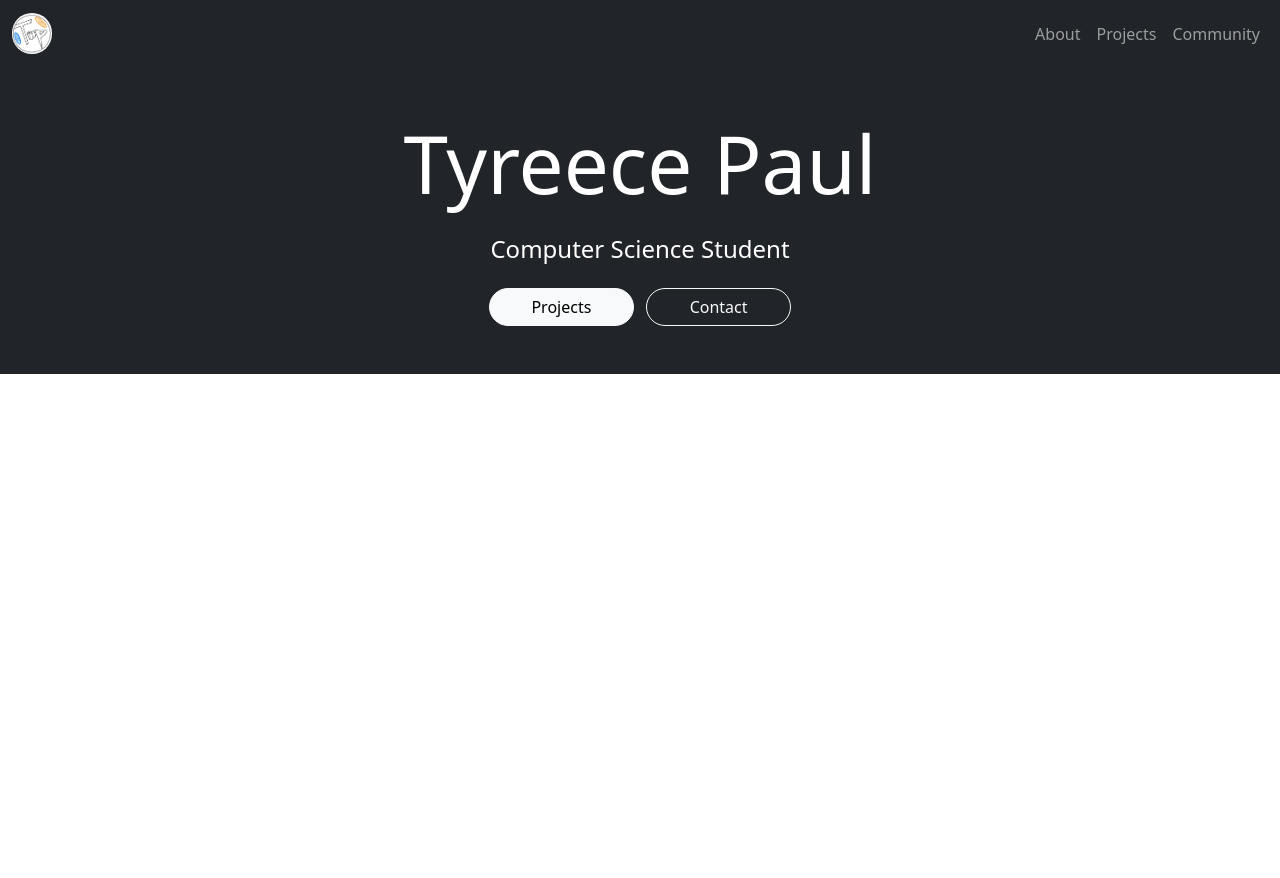
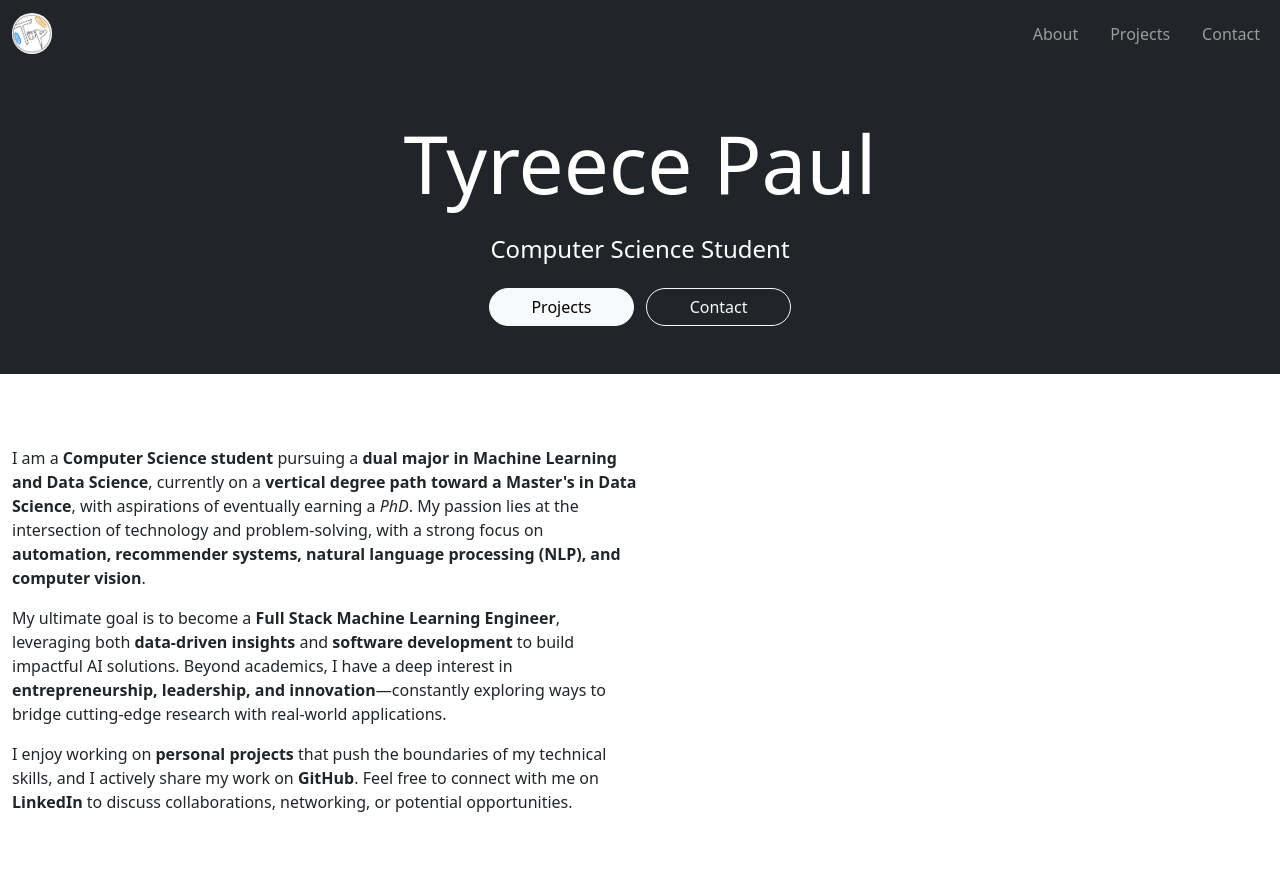
Before and after one commit to tyreecepaul/tyreecepaul.github.io, a plain HTML site: page index.html in a window 1280 px wide. Before the commit the page ends 800 px from the top, so only its background shows below. Drawn offline with nearby package versions, Linux system fonts and the light colour scheme.

Commit message:
About Me

```diff
--- a/index.html
+++ b/index.html
@@ -10,13 +10,40 @@
 <body>
     <!-- Placeholder for the navbar -->
     <div id="navbar"></div>
-
     <div class="container-fluid bg-dark text-white py-5">
         <div class="text-center">
             <h1 class="display-1 mb-4">Tyreece Paul</h1>
             <h4 class="mb-4">Computer Science Student</h4>
             <button type="button" class="btn btn-light rounded-pill mx-1" style="width: 145px;">Projects</button>
             <button type="button" class="btn btn-outline-light rounded-pill mx-1" style="width: 145px;">Contact</button>
+        </div>
+    </div>
+
+    <div class="container-fluid py-5">
+        <div class="row">
+            <div class="container-md">
+                <div class="col-md-6">
+                    <img src="" class="img-fluid" alt="">
+                </div>
+                <div class="col-md-6">
+                    <section id="about">
+                        <p>I am a <strong>Computer Science student</strong> pursuing a
+                            <strong>dual major in Machine Learning and Data Science</strong>,
+                            currently on a <strong>vertical degree path toward a Master's in Data Science</strong>,
+                            with aspirations of eventually earning a <em>PhD</em>. My passion lies at the intersection of
+                            technology and problem-solving, with a strong focus on
+                            <strong>automation, recommender systems, natural language processing (NLP), and computer vision</strong>.</p>
+                        <p>My ultimate goal is to become a <strong>Full Stack Machine Learning Engineer</strong>,
+                            leveraging both <strong>data-driven insights</strong> and <strong>software development</strong>
+                            to build impactful AI solutions. Beyond academics, I have a deep interest in
+                            <strong>entrepreneurship, leadership, and innovation</strong>—constantly exploring ways
+                            to bridge cutting-edge research with real-world applications.</p>
+                        <p>I enjoy working on <strong>personal projects</strong> that push the boundaries of my technical skills,
+                            and I actively share my work on <strong>GitHub</strong>. Feel free to connect with me on
+                            <strong>LinkedIn</strong> to discuss collaborations, networking, or potential opportunities.</p>
+                    </section>
+                </div>
+            </div>
         </div>
     </div>
 
--- a/nav.html
+++ b/nav.html
@@ -12,10 +12,10 @@
             <a class="navbar-brand" href="index.html">
                 <img src="logo.png" alt="Logo" class="rounded-pill" style="width:40px;">
             </a>
-            <ul class="navbar-nav">
-                <li class="nav-item"><a class="nav-link" href="#">About</a></li>
-                <li class="nav-item"><a class="nav-link" href="#">Projects</a></li>
-                <li class="nav-item"><a class="nav-link" href="#">Community</a></li>
+            <ul class="navbar-nav flex-row">
+                <li class="nav-item me-3"><a class="nav-link" href="#">About</a></li>
+                <li class="nav-item me-3"><a class="nav-link" href="#">Projects</a></li>
+                <li class="nav-item"><a class="nav-link" href="#">Contact</a></li>
             </ul>
         </div>
     </nav>
```
